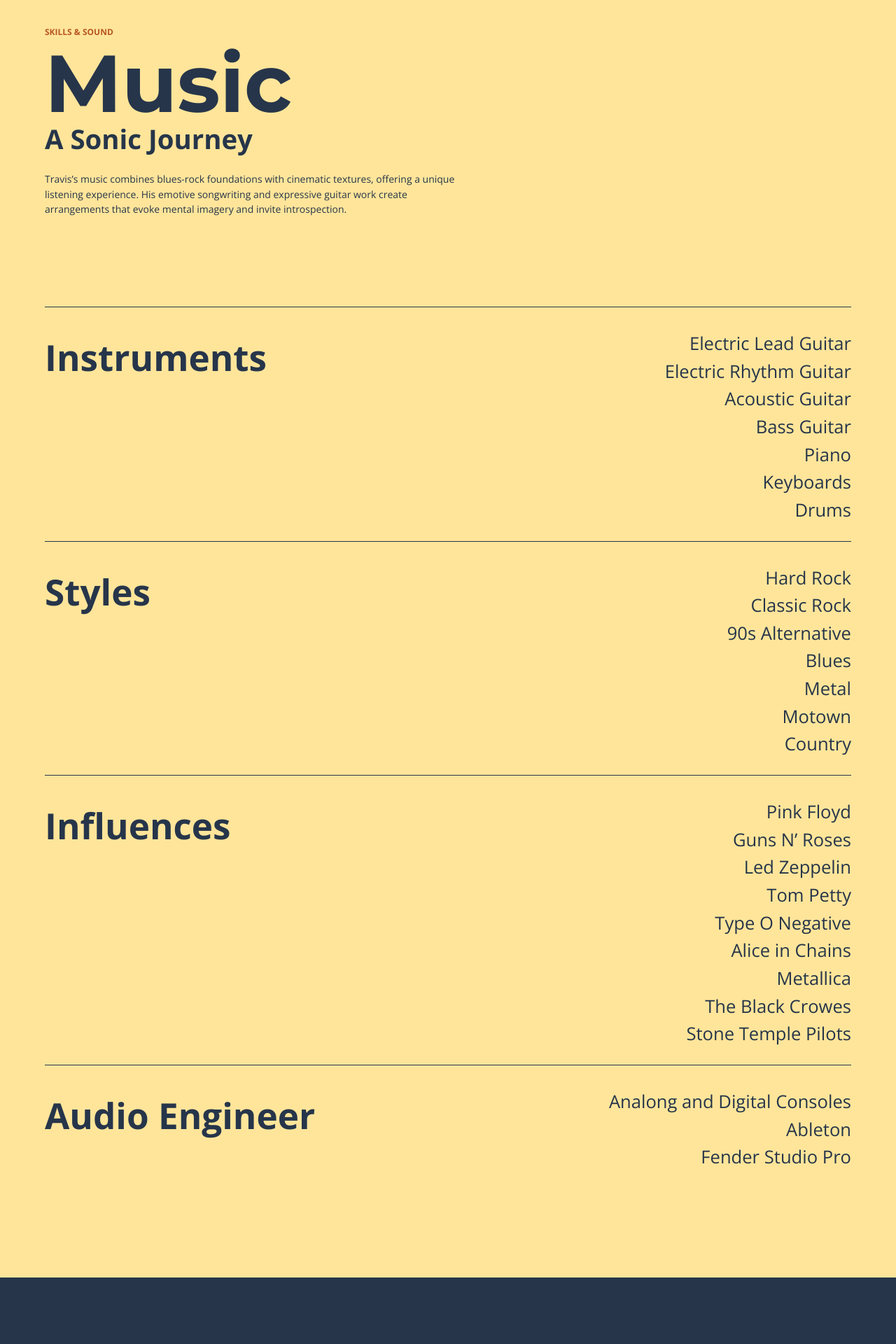
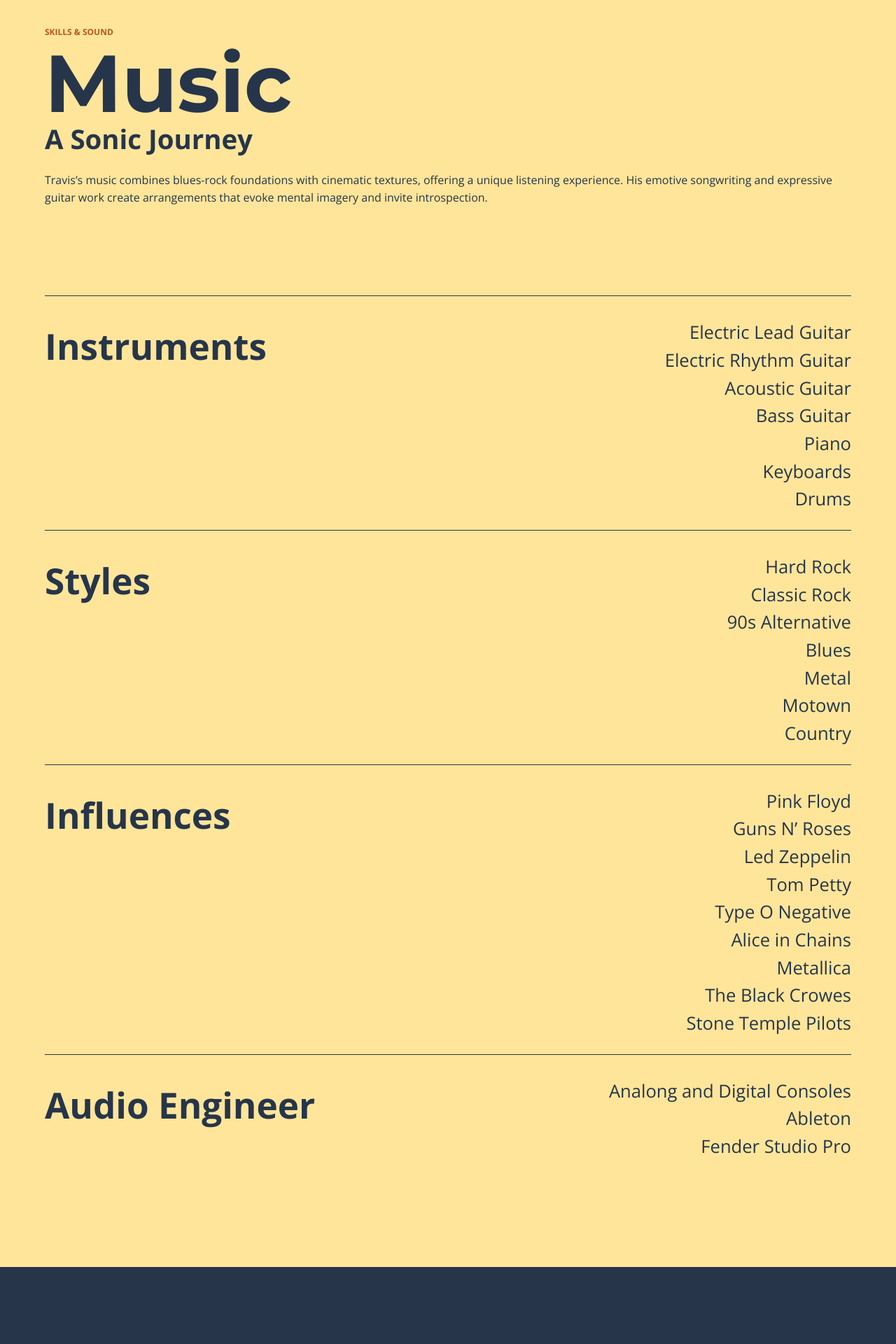
Before and after one commit to tlingenf/traviscosound, a Jekyll site: the page built from index.markdown, in a window 1280 px wide. Shown: the part 2346-4266 px from the top of the page at 70% size. Built offline with Jekyll 4.4.1, drawn with Linux system fonts in a browser that asks for light colours.

Commit message:
font change

```diff
--- a/assets/css/main.css
+++ b/assets/css/main.css
@@ -24,7 +24,7 @@
   color: var(--ink);
   background: var(--paper);
   font-family: var(--body);
-  font-size: 14px;
+  font-size: 16px;
   line-height: 1.55;
   letter-spacing: 0;
 }
@@ -287,10 +287,6 @@
   grid-template-columns: 1fr 1fr;
   gap: 4rem;
   align-items: end;
-}
-
-.music-intro > div:last-child {
-  max-width: 600px;
 }
 
 .music-intro h3 {
```
